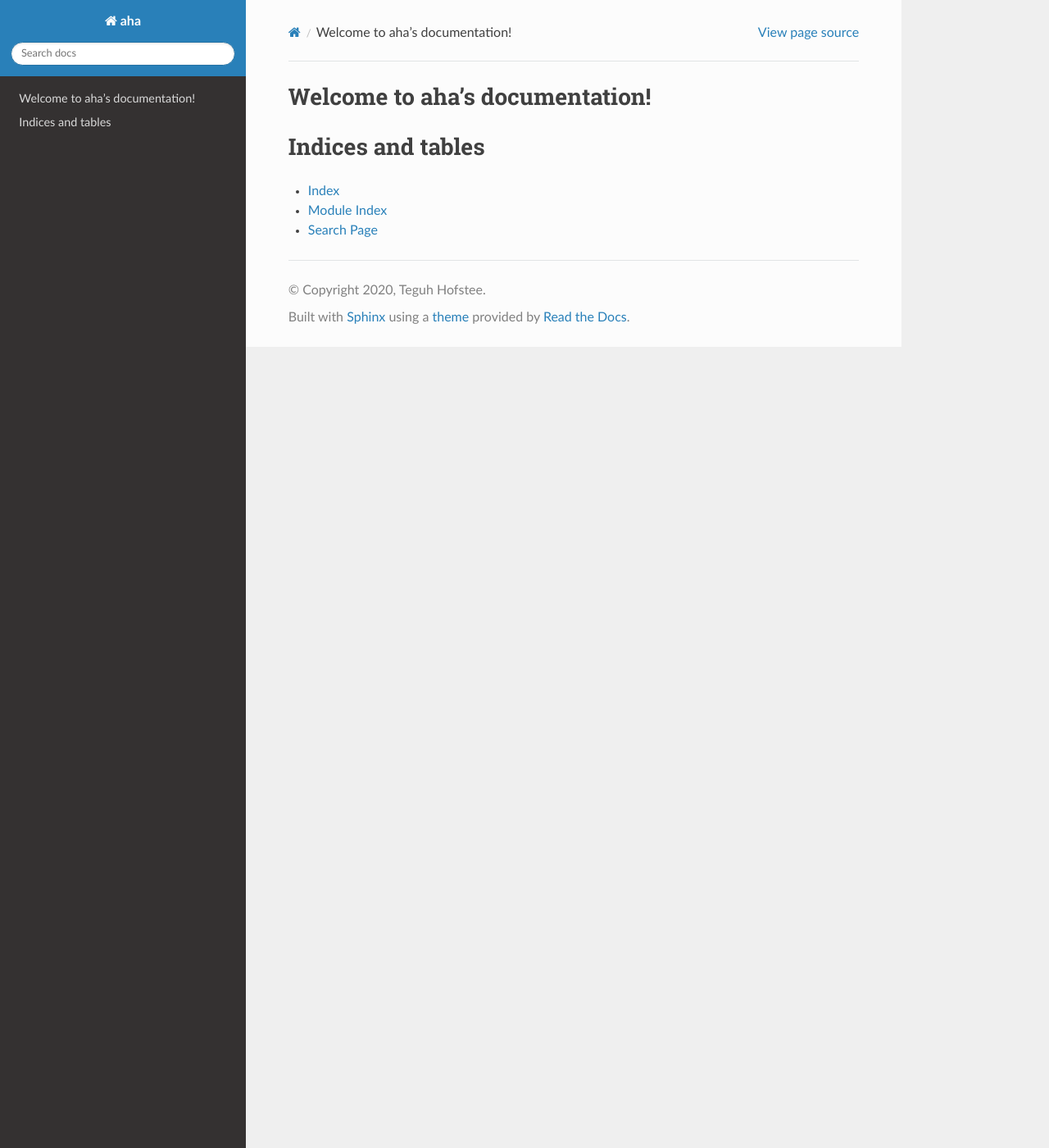
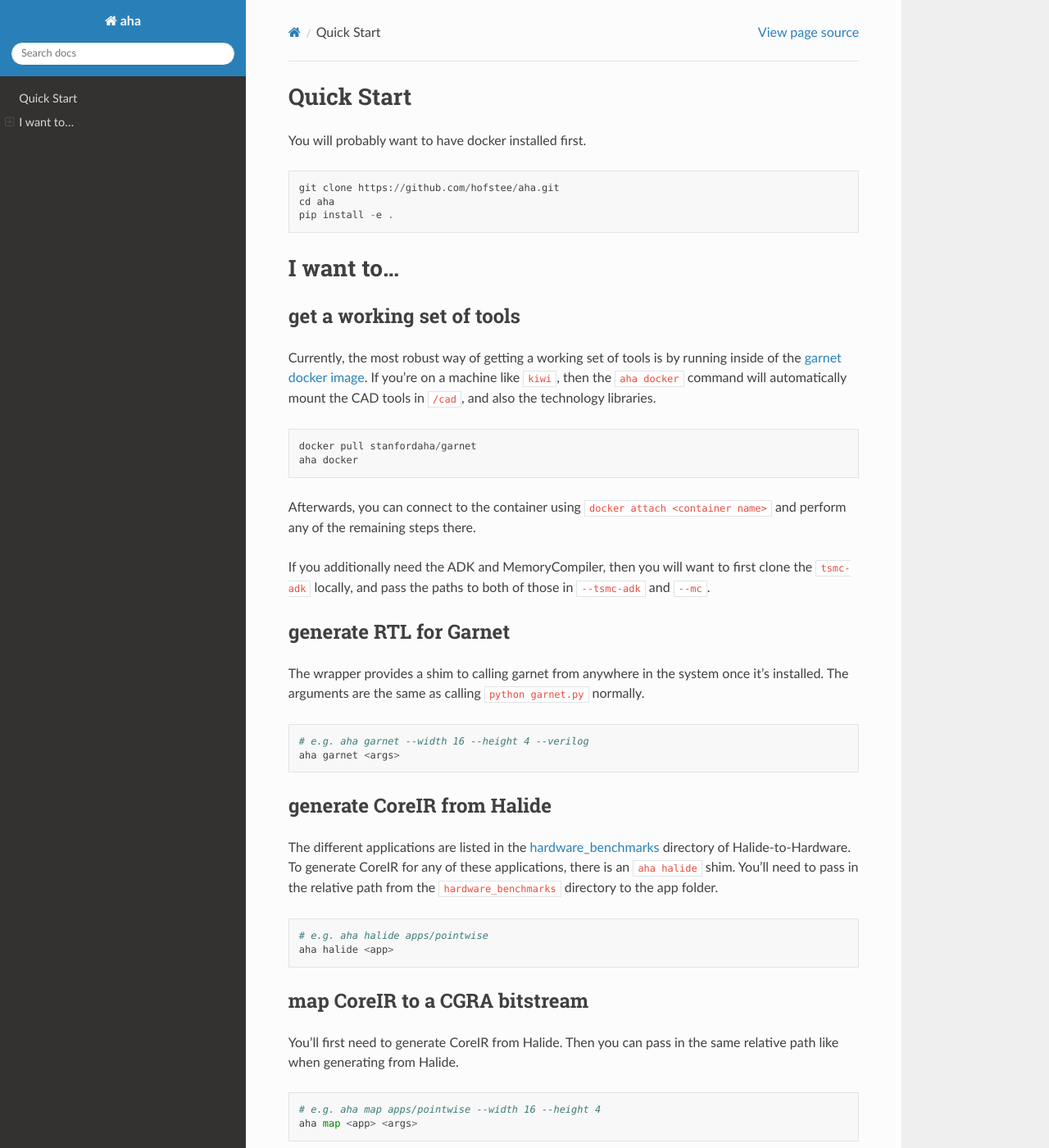
Before and after one commit to StanfordAHA/aha, a Sphinx documentation site: the page built from docs/index.rst, in a window 1280 px wide and 1400 px high. Shown: the whole window at 82% size. Built offline with Sphinx 7.4.7 and the Read the Docs theme 2.0.0, drawn with Linux system fonts in a browser that asks for light colours; some of the changed text lies outside the part shown.

Commit message:
update docs

```diff
--- a/docs/index.rst
+++ b/docs/index.rst
@@ -3,18 +3,116 @@
    You can adapt this file completely to your liking, but it should at least
    contain the root `toctree` directive.
 
-Welcome to aha's documentation!
-===============================
+Quick Start
+###########
+
+You will probably want to have docker installed first.
+
+::
+
+   git clone https://github.com/hofstee/aha.git
+   cd aha
+   pip install -e .
+
 
 .. toctree::
    :maxdepth: 2
    :caption: Contents:
 
+I want to...
+############
+
+get a working set of tools
+==========================
+
+Currently, the most robust way of getting a working set of tools is by
+running inside of the `garnet docker image
+<https://hub.docker.com/r/stanfordaha/garnet>`_. If you're on a
+machine like ``kiwi``, then the ``aha docker`` command will
+automatically mount the CAD tools in ``/cad``, and also the technology
+libraries.
+
+::
+
+   docker pull stanfordaha/garnet
+   aha docker
+
+Afterwards, you can connect to the container using ``docker attach
+<container name>`` and perform any of the remaining steps there.
+
+If you additionally need the ADK and MemoryCompiler, then you will
+want to first clone the ``tsmc-adk`` locally, and pass the paths to
+both of those in ``--tsmc-adk`` and ``--mc``.
 
 
-Indices and tables
-==================
+generate RTL for Garnet
+=======================
 
-* :ref:`genindex`
-* :ref:`modindex`
-* :ref:`search`
+The wrapper provides a shim to calling garnet from anywhere in the
+system once it's installed. The arguments are the same as calling
+``python garnet.py`` normally.
+
+::
+
+   # e.g. aha garnet --width 16 --height 4 --verilog
+   aha garnet <args>
+
+
+generate CoreIR from Halide
+===========================
+
+The different applications are listed in the `hardware_benchmarks
+<https://github.com/StanfordAHA/Halide-to-Hardware/tree/master/apps/hardware_benchmarks>`_
+directory of Halide-to-Hardware. To generate CoreIR for any of these
+applications, there is an ``aha halide`` shim. You'll need to pass in
+the relative path from the ``hardware_benchmarks`` directory to the
+app folder.
+
+::
+
+   # e.g. aha halide apps/pointwise
+   aha halide <app>
+
+
+map CoreIR to a CGRA bitstream
+==============================
+
+You'll first need to generate CoreIR from Halide. Then you can pass in
+the same relative path like when generating from Halide.
+
+::
+
+   # e.g. aha map apps/pointwise --width 16 --height 4
+   aha map <app> <args>
+
+.. attention:: The app name must be passed prior to the other
+               arguments.
+
+
+run RTL tests of a Halide application
+=====================================
+
+After mapping CoreIR to a bitstream, you can pass in the same relative
+path to test the application. You will also need to have generated
+garnet first.
+
+::
+
+   # e.g. aha test apps/pointwise
+   aha test <app>
+
+.. attention:: You'll probably want to ``module load incisive``
+               first. At the time of writing, the Verilator backend
+               doesn't seem to be functioning as intended.
+
+set up physical design tools
+============================
+
+.. attention:: You'll need to be running on a machine with access to
+   the TSMC tooling. To get the TSMC ADK, you might need to be on the
+   restricted Arm machine. Otherwise, talk to Alex.
+
+::
+
+   module load <tools>
+   aha pd init
```
